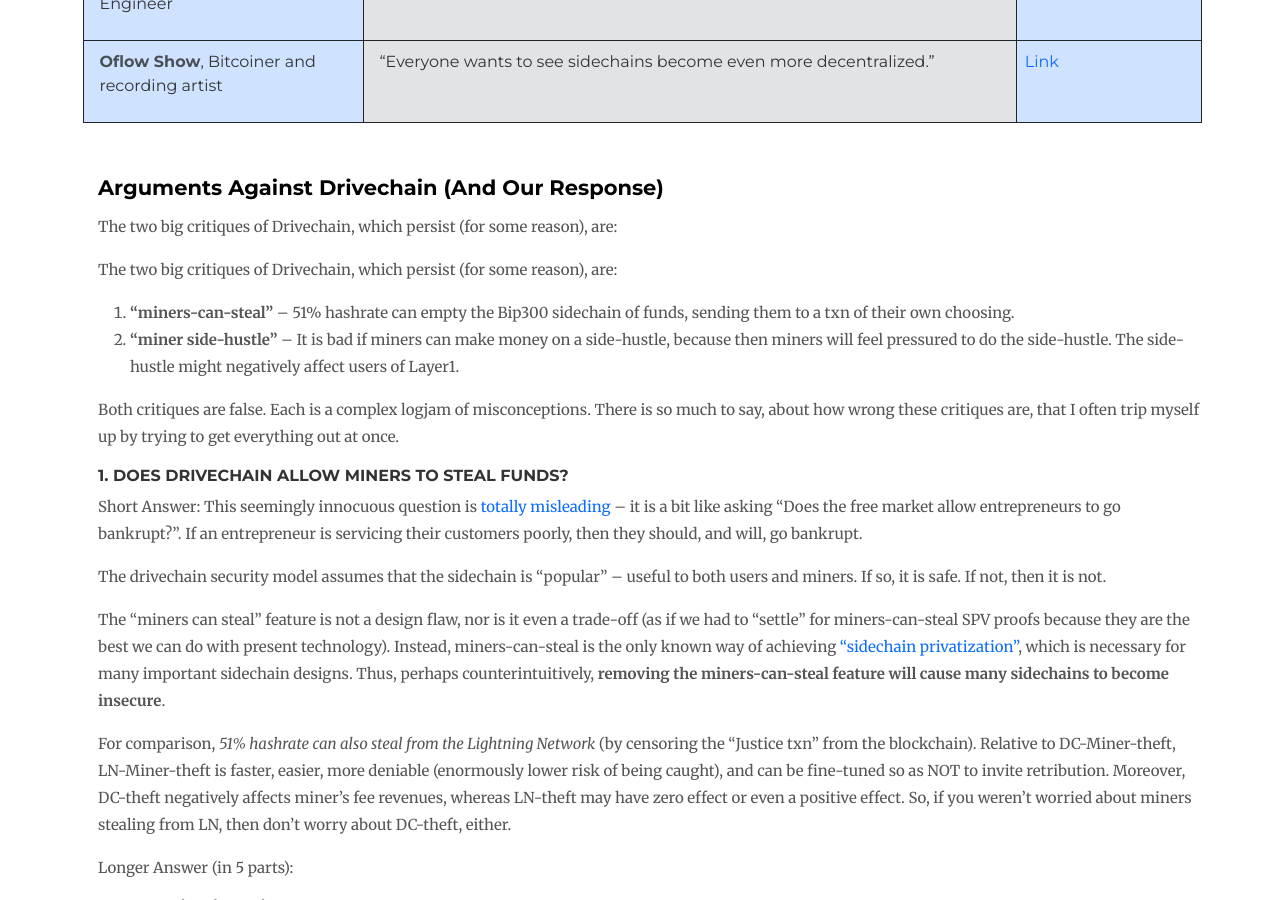
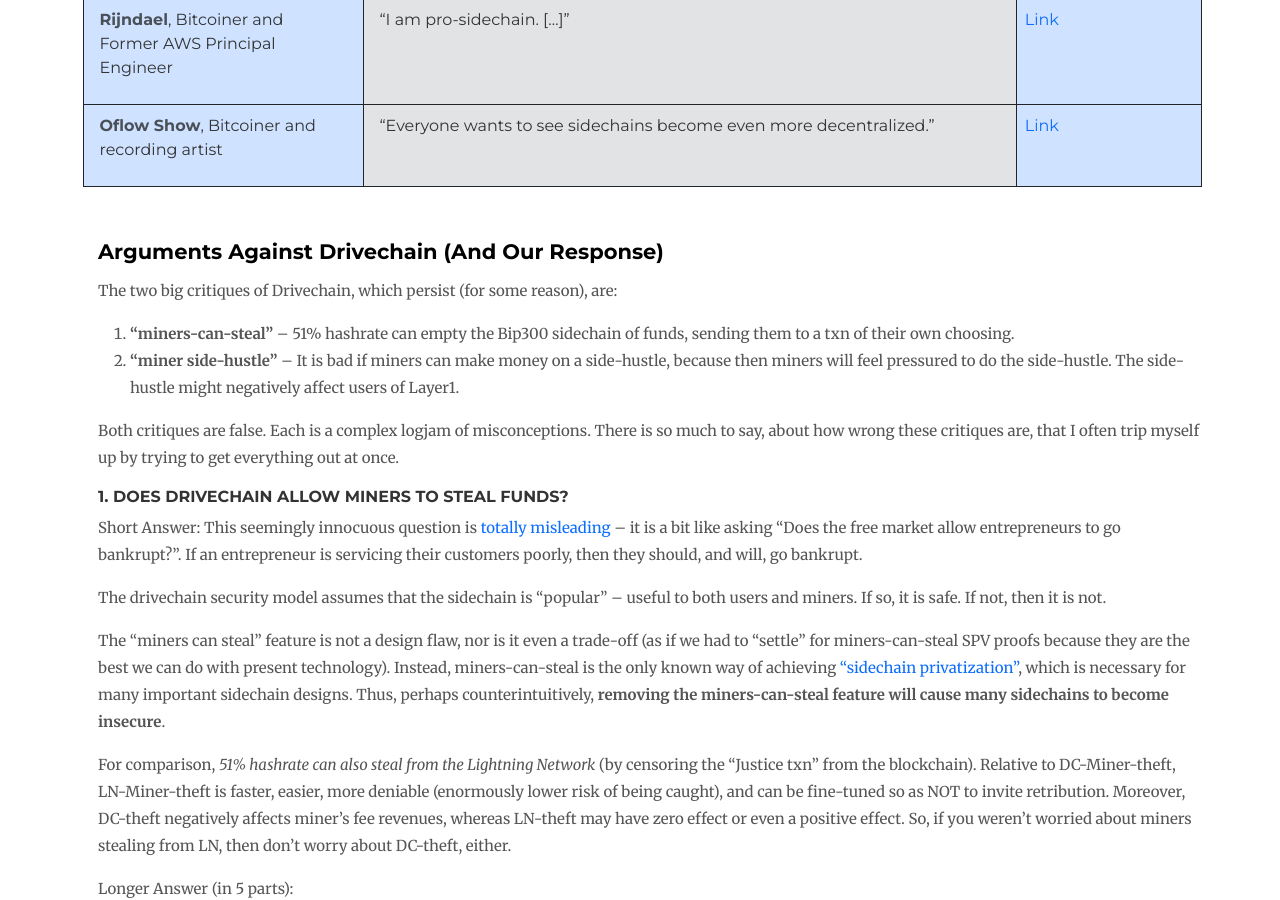
Before and after one commit to drivechain-project/drivechain.info, a Jekyll site: the page peer-review/index.html, which Jekyll copies as it is, in a window 1280 px wide and 900 px high, scrolled down 3771 px. Built offline with Jekyll 4.4.1, drawn with Linux system fonts in a browser that asks for light colours.

Commit message:
Add spacing

```diff
--- a/peer-review/index.html
+++ b/peer-review/index.html
@@ -24,23 +24,13 @@
     <![endif]-->
 
 
-  <!-- <script>
-    (function(i,s,o,g,r,a,m){i['GoogleAnalyticsObject']=r;i[r]=i[r]||function(){
-    (i[r].q=i[r].q||[]).push(arguments)},i[r].l=1*new Date();a=s.createElement(o),
-    m=s.getElementsByTagName(o)[0];a.async=1;a.src=g;m.parentNode.insertBefore(a,m)
-    })(window,document,'script','https://www.google-analytics.com/analytics.js','ga');
-
-    ga('create', 'UA-56338583-6', 'auto');
-    ga('send', 'pageview');
-
-  </script>-->
   </head>
 
   <body style="font-family: Montserrat; color: #333;">
     <div class="container pe-0 pe-sm-2">
-      <div class="col-12 mt-xs-1 mt-sm-4"><br /></div>
-      <div class="col-12 mt-xs-1 mt-sm-5 mb-3 ps-sm-3 ps-2">
-        <h5 style="font-weight: 700; ; font-size: 1.5rem; line-height: 1.334;">Supportive Statements on Drivechain (BIP 300 and 301)</h5>
+      <div class="col-12 mt-xs-2 mt-sm-4"><br /></div>
+      <div class="col-12 mt-2 mt-sm-5 mb-5 ps-sm-3 ps-2">
+        <h5 style="font-weight: 700; font-size: 1.5rem; line-height: 1.334;">Supportive Statements on Drivechain (BIP 300 and 301)</h5>
       </div>
 
       <div class="row col-12 ps-2 ps-sm-3 flex-nowrap" style="margin: 0;">
@@ -57,7 +47,7 @@
 
       <div id="tableroot" class="col-12 mt-1"></div>
 
-      <div class="col-12 ps-sm-3 ps-2 mt-5 mb-3">
+      <div class="col-12 ps-sm-3 ps-2 mt-5 mb-5">
         <h5 style="font-size: 20px; font-weight: 700; line-height: 1.6">SUPPORT FOR SIDECHAINS IN GENERAL</h5>
       </div>
 
@@ -65,8 +55,6 @@
 
       <div class="col-12 ps-sm-3 ps-2 mt-5 mb-3" style="font-size: 15px; line-height: 1.8; color:#555555; font-family:Merriweather;">
         <h5 style="font-family: Montserrat; font-size: 21px; font-weight: 700; color: #000; line-height: 1.6">Arguments Against Drivechain (And Our Response)</h5>
-        <p>The two big critiques of Drivechain, which persist (for some reason), are:</p>
-
         <p>The two big critiques of Drivechain, which persist (for some reason), are:</p>
 
         <ol>
```
